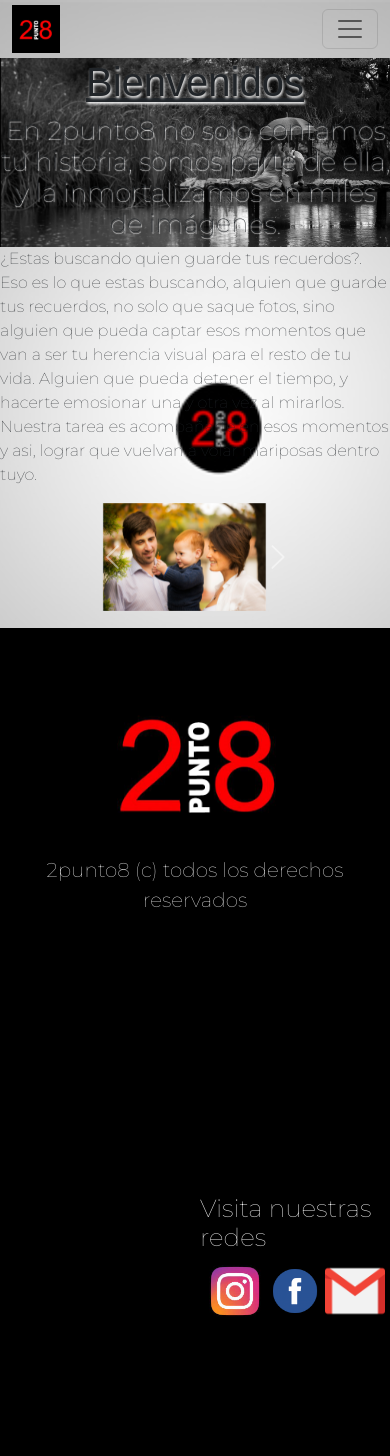
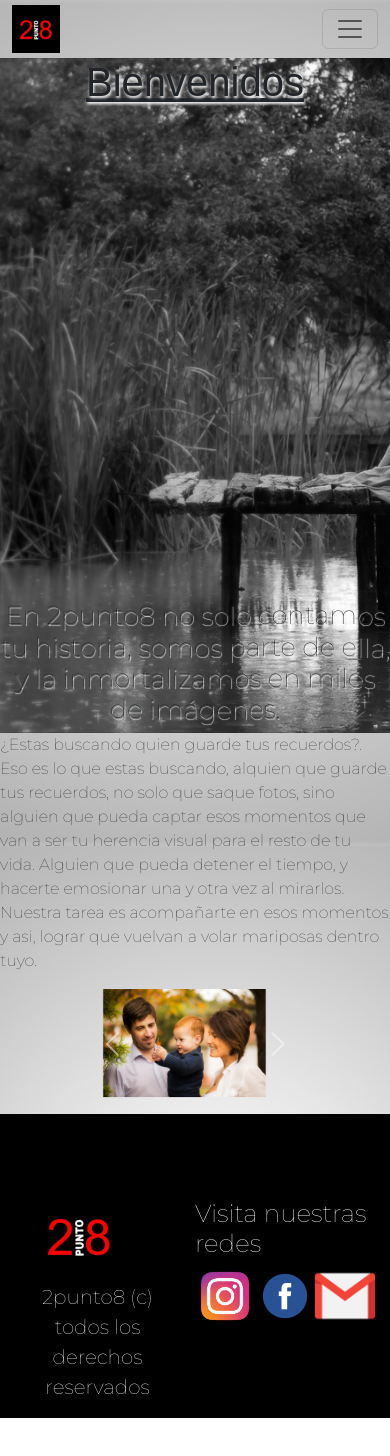
Before and after one commit to DavidGMontijano/2punto8, a website: page index.html in a window 390 px wide. After the commit the page ends 1418 px from the top, so only its background shows below. Drawn offline with nearby package versions, Linux system fonts and the light colour scheme.

Commit message:
media-querie y subida al servidor

```diff
--- a/scss/_contactos.scss
+++ b/scss/_contactos.scss
@@ -15,6 +15,9 @@
         text-decoration:underline;
         font-size: 40px;
 
+    }
+    .contacto__subtitulo{
+        text-align: center;
     }
 
 }
--- a/scss/_footer.scss
+++ b/scss/_footer.scss
@@ -1,10 +1,9 @@
 footer{                        /* FOOTER*/
     display: grid;
     width: 100vw;
-    height: 100vh;
     background-color: black;
     color: white;
-    grid-template-columns: 1fr 1fr;
+    grid-template-columns: 1fr  1fr;
     grid-template-rows: 1fr 1fr;
     grid-template-areas: "logo-leo titulo"
                         "derechos sociales";
@@ -16,6 +15,7 @@
                 font-size: 20px;
                 text-align: center;
                 padding: 16px;
+
 
             }
 
@@ -31,9 +31,8 @@
             &__sociales{
                 grid-area: sociales ;
                 display: flex;
-                justify-content: center;
-                align-items: flex-start;
-                padding-left: 200px;
+/*                 align-items: flex-start;
+                padding-left: 200px; */
 
             }
 
@@ -41,6 +40,8 @@
                 display: flex;
                 justify-content: center;
                 align-items: flex-end;
+/*                 grid-column:   1/2 ;
+                grid-row: 1/2; */
             }
 
 
@@ -48,9 +49,9 @@
             &__titulo{
                 grid-area: titulo;
                 display: flex;
-                justify-content: center;
+                justify-content: start;
                 align-items: flex-end;
-                padding-left: 200px;
+
             }
 
 
--- /dev/null
+++ b/scss/_media.scss
@@ -0,0 +1,175 @@
+/* media Querie Celular */
+@media (min-width: 320px) and (max-width: 575px){
+
+    body{                           /* imagen de fondo */
+        font-family: 'Montserrat', sans-serif;
+        background-image: url("../recursos/2PUNTO-8.jpg");
+        background-position: center;
+        background-repeat: no-repeat;
+        background-size: cover;
+        background-attachment: fixed;
+    }
+
+
+    .portada__imagen {               /* index */
+        display: grid;
+        display: flex;
+        width: 100%;
+        height: auto;
+        flex-direction: column;
+
+        grid-template-columns: 1fr;
+        grid-template-rows: 1fr 1fr;
+
+    }
+
+
+    .titulo__bienvenidos {
+        grid-column: 1;
+        grid-row: 1/2;
+        text-align: center;
+
+
+    }
+
+
+    .portada__subtitulo{             /* subtitulo de la foto index */
+        display: flex;
+        justify-content: center;
+        text-align: center;
+        grid-column: 1/2;
+        grid-row: 2/3;
+        font-size: 16px;
+
+    }
+    .contacto__imagen{              /* contactos */
+        display: flex;
+        width: 100%;
+        height: 50vh;
+        flex-direction: column;
+    }
+
+
+
+
+
+    .titulo__principal--contacto{       /* CONTACTOS */
+
+        font-size: 30px;
+        grid-column: 1/2;
+        grid-row: 1/2;
+
+    }
+
+    .galeria__imagen{               /* Galeria */
+        display: flex;
+        width: 100%;
+        height: 50vh;
+        flex-direction: column;
+
+    }
+
+
+    .galeria__items  a{
+        font-size: 20px;
+    }
+
+    .producto__principal{       /* productos */
+        display: flex;
+        width: 100%;
+        height: 50vh;
+        flex-direction: column;
+    }
+    .producto__contenedor{
+        display: flex;
+        gap: 100px;
+        margin: 50px;
+    }
+
+
+
+    .producto__tarjetas{
+        justify-content: center;
+        flex-direction: column;
+        align-items: center;
+        border: black solid 3px;
+        border-radius: 50px;
+        padding: 15px;
+
+    }
+
+    .imagen__principal--nosotros{
+        display: grid;
+        grid-template-columns: 1fr;
+        grid-template-rows: 1fr 1fr;
+
+    }
+
+    .titulo__principal--nosotros{
+        font-size: 30px;
+        grid-column: 3/4;
+        grid-row: 2/3;
+    }
+
+
+    footer{                        /* FOOTER*/
+        display: grid;
+        background-color: black;
+        color: white;
+        grid-template-columns: 1fr ;
+        grid-template-rows: 1fr 1fr 1fr 1fr;
+        grid-template-areas: "logo-leo"
+                            "derechos"
+                            "titulo"
+                            "sociales" ;
+
+        .footer__logo{
+            grid-area: logo-leo;
+
+        }
+
+
+        .footer__derechos{
+            grid-area: derechos;
+            display: flex;
+            align-items: flex-start;
+            font-size: 20px;
+            text-align: center;
+            padding: 16px;
+
+        }
+
+        .footer__titulo{
+            grid-area: titulo;
+            display: flex;
+            justify-content: center;
+            align-items: flex-end;
+            font-size: 20px;
+
+        }
+
+        .footer__sociales{
+            grid-area: sociales ;
+            display: flex;
+            justify-content: flex-start;
+            align-items: flex-start;
+            width: 20vw;
+        }
+        .footer__imagen{
+            display: flex;
+            justify-content: center;
+            align-items: flex-start;
+            width: 40vw;
+        }
+
+        .footer__redes{
+            width: 20vw;
+
+        }
+    }
+}
+
+/*  media Querie de tablet */
+@media (min-width: 576px) and (max-width: 992px){
+
+}
--- a/scss/estilos.scss
+++ b/scss/estilos.scss
@@ -1,3 +1,4 @@
+@import "media";
 @import "variables";
 @import "navegacion";
 @import "contactos";
@@ -9,9 +10,11 @@
 @import "operadores";
 
 
+
 *{
     margin: 0px;
     padding: 0px;
+
 }
 
 .titulo__principal {
@@ -59,175 +62,3 @@
     }
 
 }
-
-
-/* media Querie Celular */
-@media (min-width: 320px) and (max-width: 575px){
-
-    body{                           /* imagen de fondo */
-        font-family: 'Montserrat', sans-serif;
-        background-image: url("../recursos/2PUNTO-8.jpg");
-        background-position: center;
-        background-repeat: no-repeat;
-        background-size: cover;
-        background-attachment: fixed;
-    }
-
-
-    .portada__imagen {               /* index */
-        display: flex;
-        width: 100%;
-        height: auto;
-        flex-direction: column;
-
-    }
-
-    .contacto__imagen{              /* contactos */
-        display: flex;
-        width: 100%;
-        height: 50vh;
-        flex-direction: column;
-    }
-
-
-
-    .titulo__bienvenidos {
-        grid-column: 1;
-        grid-row: 1/2;
-        text-align: center;
-
-
-    }
-
-
-    .portada__subtitulo{             /* subtitulo de la foto */
-        display: flex;
-        justify-content: center;
-        text-align: center;
-        grid-column: 1/2;
-        grid-row: 2/3;
-        font-size: 16px;
-
-    }
-
-
-
-
-
-    .titulo__principal--contacto{       /* CONTACTOS */
-
-        font-size: 30px;
-        grid-column: 1/2;
-        grid-row: 1/2;
-
-    }
-
-    .galeria__imagen{               /* Galeria */
-        display: flex;
-        width: 100%;
-        height: 50vh;
-        flex-direction: column;
-
-    }
-
-    }
-    .galeria__items  a{
-        font-size: 30px;
-    }
-
-    .producto__principal{       /* productos */
-        display: flex;
-        width: 100%;
-        height: 50vh;
-        flex-direction: column;
-    }
-    .producto__contenedor{
-        display: flex;
-
-        gap: 100px;
-        margin: 50px;
-    }
-
-
-
-    .producto__tarjetas{
-        display: flex;
-        justify-content: center;
-        flex-direction: column;
-        align-items: center;
-        border: black solid 3px;
-        border-radius: 50px;
-        padding: 15px;
-
-    }
-
-
-
-    footer{                        /* FOOTER*/
-        width: 100vw;
-        height: 100vh;
-        background-color: black;
-        color: white;
-        grid-template-columns: 1fr ;
-        grid-template-rows: 1fr 1fr 1fr 1fr;
-        grid-template-areas: "logo-leo"
-                            "derechos"
-                            "titulo"
-                            "sociales" ;
-
-    }
-    .footer__logo{
-        grid-area: logo-leo;
-    }
-
-
-    .footer__derechos{
-        grid-area: derechos;
-        display: flex;
-        align-items: flex-start;
-        font-size: 20px;
-        text-align: center;
-        padding: 16px;
-
-    }
-
-    .footer__imagen{
-        display: flex;
-        justify-content: center;
-        align-items: flex-end;
-
-
-
-    }
-
-    .footer__logo{
-        width: 20%;
-    }
-
-
-    .footer__titulo{
-        grid-area: titulo;
-        display: flex;
-        justify-content: flex-start;
-        align-items: flex-end;
-
-    }
-
-    .footer__sociales{
-        grid-area: sociales ;
-        display: flex;
-        justify-content: flex-start;
-        align-items: flex-start;
-    }
-
-    .footer__redes{
-        width: 30px;
-
-    }
-
-
-
-/*  media Querie de tablet */
-@media (min-width: 576px) and (max-width: 992px){
-
-}
--- a/scss/sobre-nosotros.scss
+++ b/scss/sobre-nosotros.scss
@@ -14,11 +14,12 @@
         font-family: 'Kanit', sans-serif;
         text-decoration:underline;
         font-size: 40px;
+
     }
 
     .nosotros__presentacion{
         display: flex;
         flex-direction: column;
-    width: 100vw;
+
         gap: 20px;
     }
```
Also changed, not shown: index.html (+1 -1 lines), paginas/contactos.html (+1 -1 lines), paginas/sobre-nosotros.html (+1 -1 lines), css/estilos.css. Lines whose indentation alone changed are shown as unchanged.
